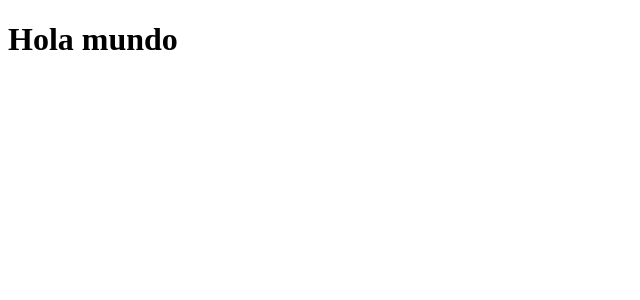
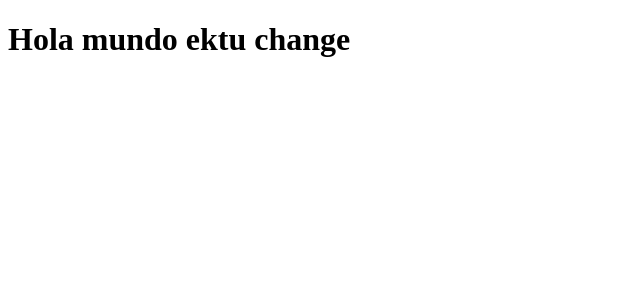
Before and after one commit to Learnathon-By-Geeky-Solutions/codeclusters, a React (Vite) app in the folder frontend/: page / in a window 1280 px wide. Shown: the top 300 px of the page, without its empty margins (0-640 px from the left). Built offline with nearby package versions, Linux system fonts and the light colour scheme.

Commit message:
project setup_2

```diff
--- a/frontend/src/App.jsx
+++ b/frontend/src/App.jsx
@@ -3,7 +3,7 @@ import React from 'react'
 const App = () => {
   return (
     <div>
-      <h1>Hola mundo</h1>
+      <h1>Hola mundo ektu change</h1>
 
     </div>
   )
```
